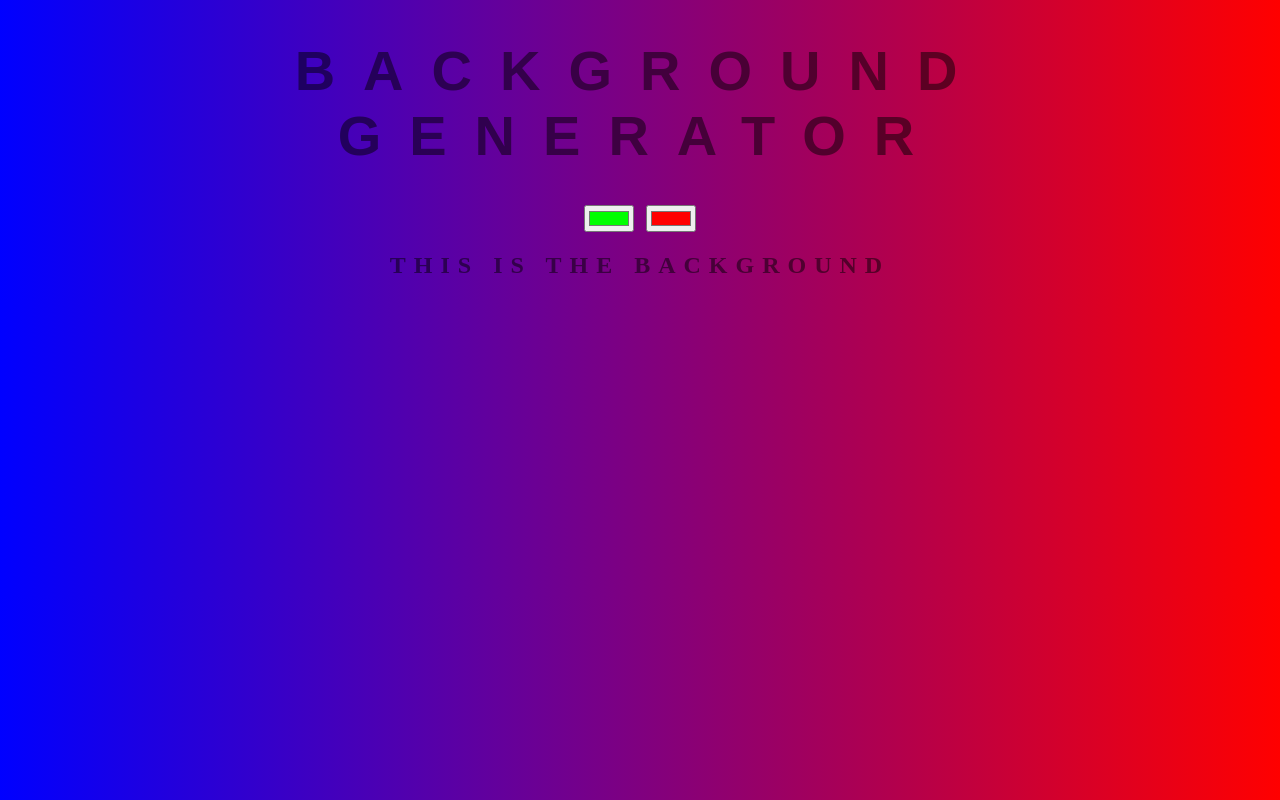
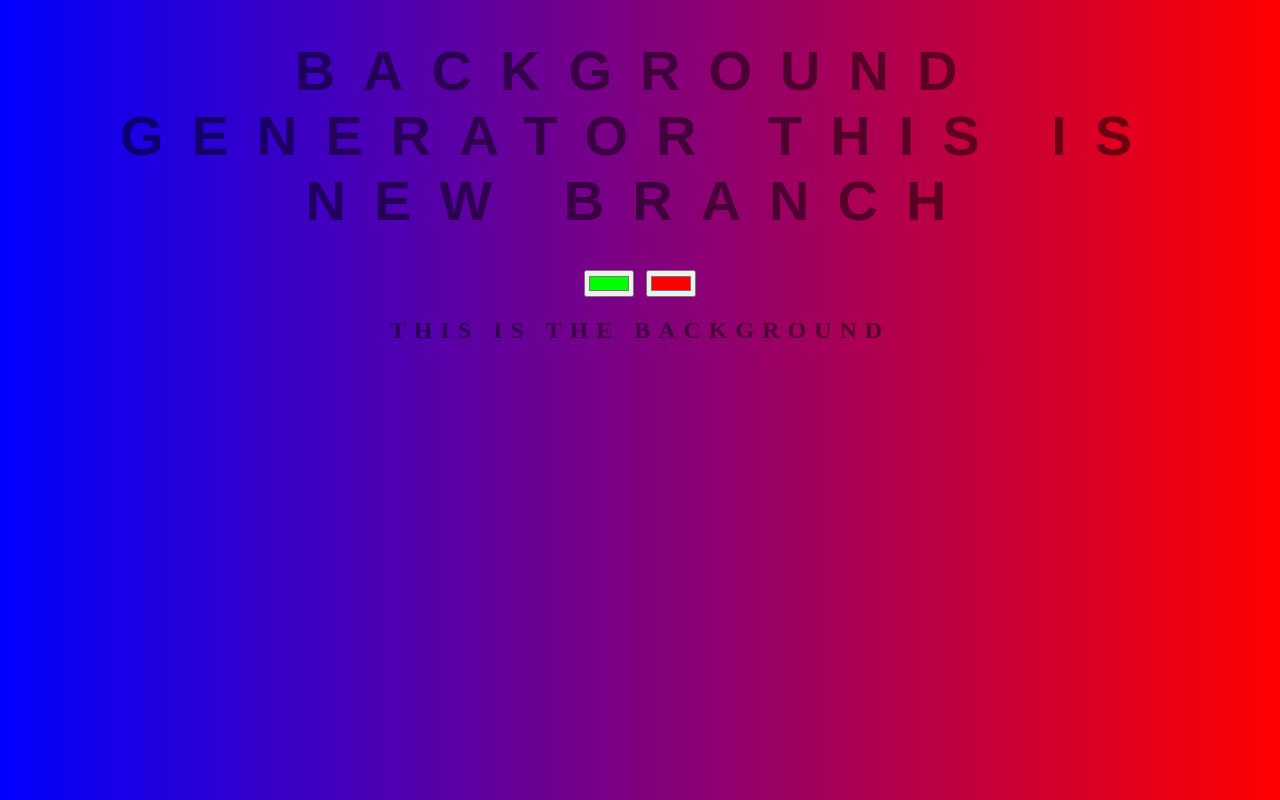
Before and after one commit to Naja17/background-generator, a plain HTML site: page index.html in a window 1280 px wide. Drawn offline with Linux system fonts and the light colour scheme.

Commit message:
This is new branch

```diff
--- a/index.html
+++ b/index.html
@@ -5,7 +5,7 @@
 	<link rel="stylesheet" type="text/css" href="style.css">
 </head>
 <body id="gradient">
-	<h1>Background Generator</h1>
+	<h1>Background Generator This is new branch</h1>
 	<input class="color1" type="color" name="color1" value="#00ff00">
 	<input class="color2" type="color" name="color2" value="#ff0000">
 	<h2>This is the background</h2>
```
